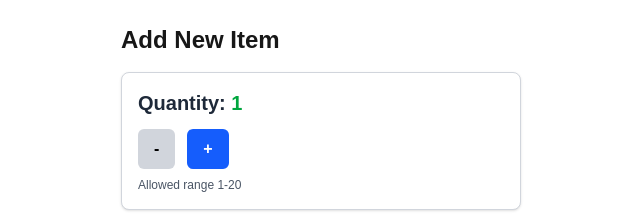
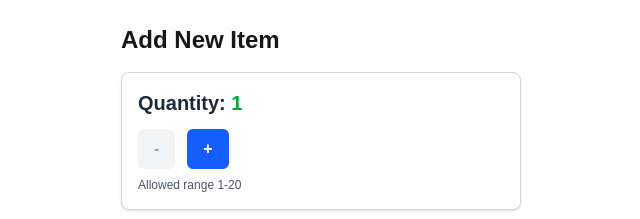
Before and after one commit to Santiago22-py/cprg306-assignments, a Next.js app: page /week-4 in a window 1280 px wide. Shown: the top 219 px of the page, without its empty margins (319-959 px from the left). Built offline with nearby package versions, Linux system fonts and the light colour scheme.

Commit message:
Fixed issue where buttons wouldn't be disabled when tresholds were reached

```diff
--- a/app/week-4/new-item.js
+++ b/app/week-4/new-item.js
@@ -9,14 +9,12 @@ export default function NewItem()
     //Function to increment quantity
     const increment = () =>
     {
-        if (quantity === 20) return; //Prevents quantity from exceeding 20
         setQuantity(quantity + 1);
     };
 
     //Function to decrement quantity
     const decrement = () =>
     {
-        if (quantity === 1) return; //Prevents quantity from going below 1
         setQuantity(quantity - 1);
     };
 
@@ -26,8 +24,8 @@ export default function NewItem()
             Quantity: <span className="text-green-600">{quantity}</span>
         </p>
         <div className="flex items-center gap-3">
-            <button className="rounded-md px-4 py-2 font-bold text-black bg-gray-300 hover:bg-gray-300 disabled:bg-gray-100 disabled:text-gray-400" onClick={decrement}>-</button>
-            <button className="rounded-md px-4 py-2 font-bold text-white bg-blue-600 hover:bg-blue-700 disabled:bg-blue-300"onClick={increment}>+</button>
+            <button className="rounded-md px-4 py-2 font-bold text-black bg-gray-300 hover:bg-gray-300 disabled:bg-gray-100 disabled:text-gray-400" disabled={quantity === 1} onClick={decrement}>-</button>
+            <button className="rounded-md px-4 py-2 font-bold text-white bg-blue-600 hover:bg-blue-700 disabled:bg-blue-300" disabled={quantity === 20} onClick={increment}>+</button>
         </div>
         <p className="mt-2 text-xs text-gray-600">Allowed range 1-20</p>
         </div>
```
